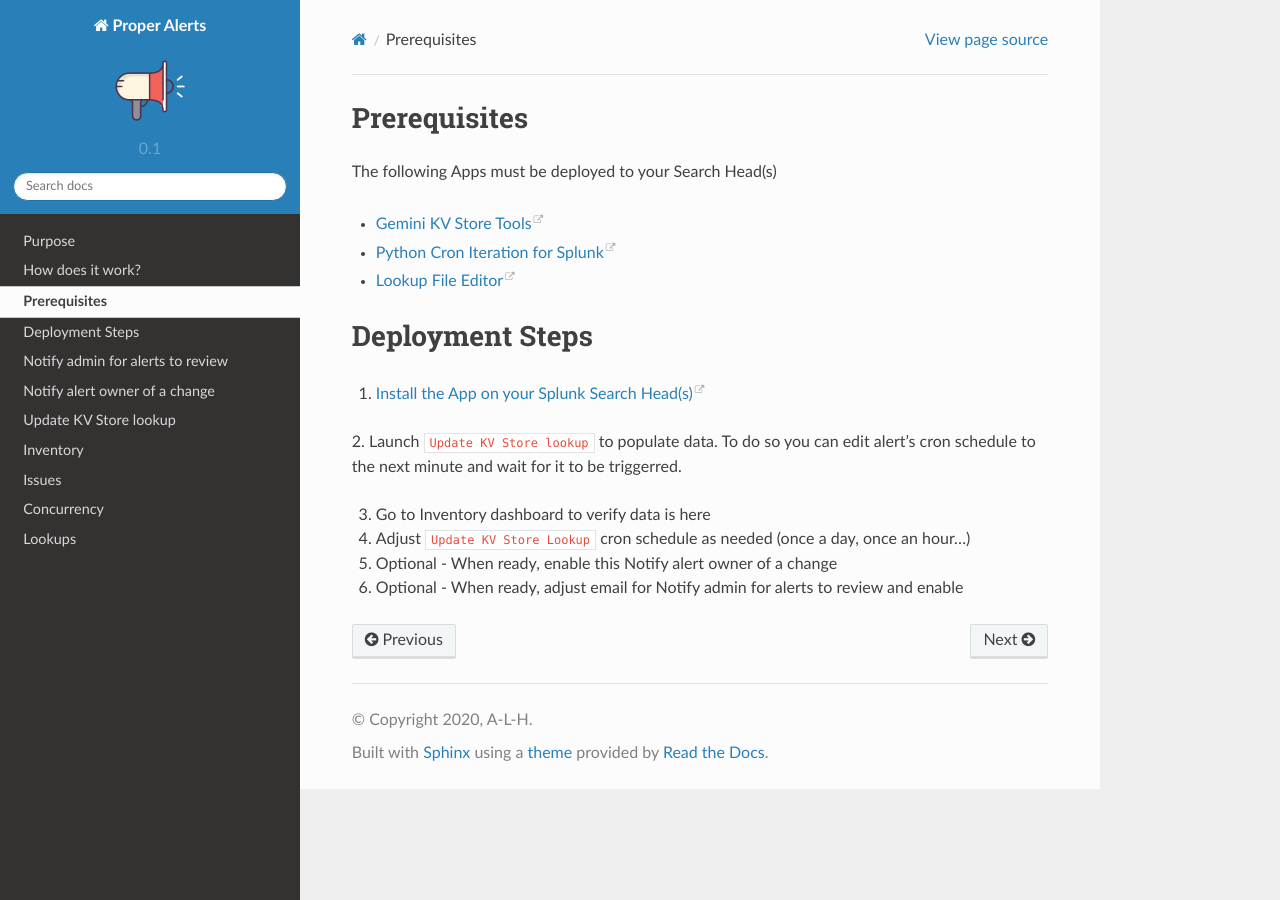
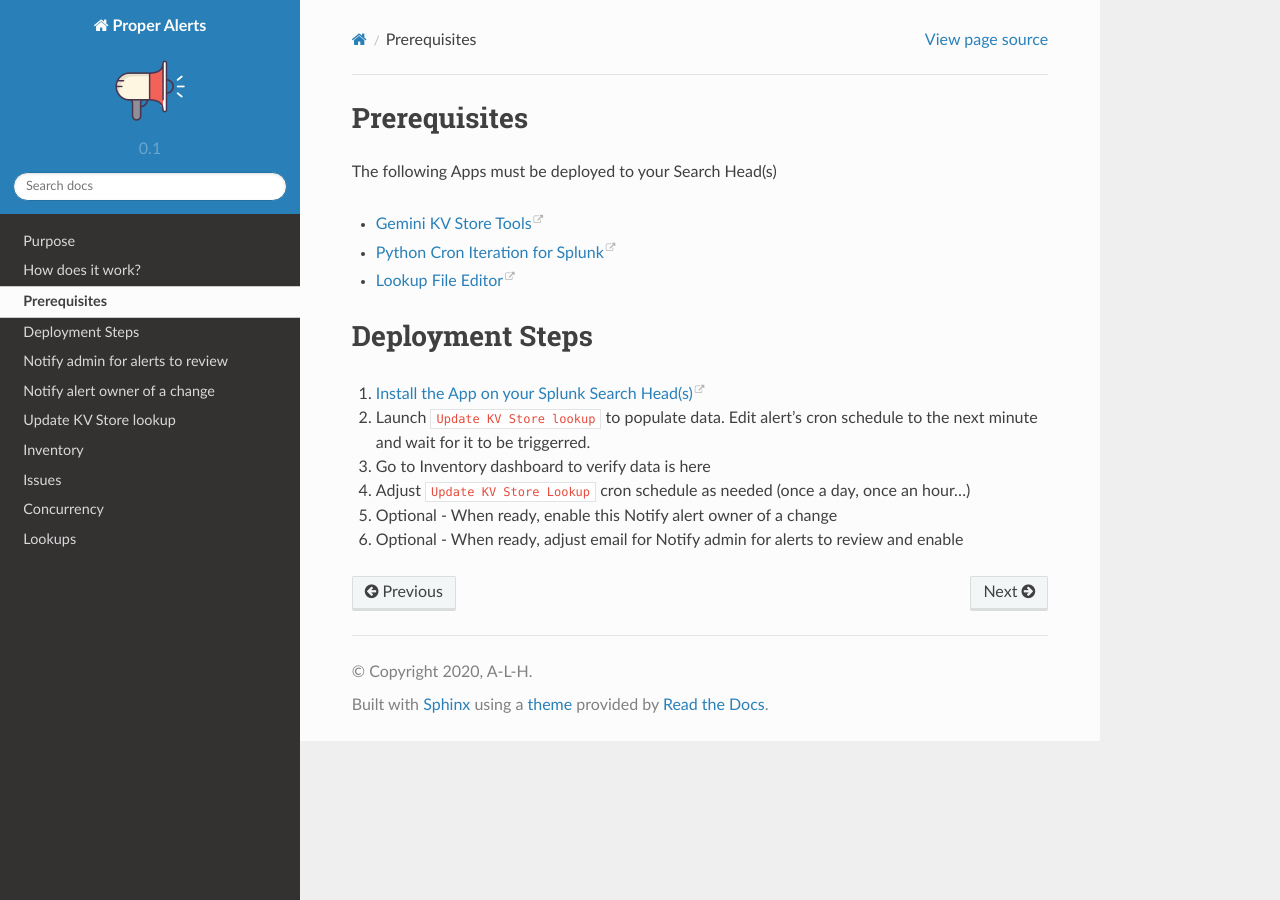
Before and after one commit to a-l-h/splunk-app-proper-alerts, a Sphinx documentation site: the page built from doc/install.rst, in a window 1280 px wide. Built offline with Sphinx 7.4.7 and the Read the Docs theme 2.0.0, drawn with Linux system fonts in a browser that asks for light colours.

Commit message:
Update install.rst

```diff
--- a/doc/install.rst
+++ b/doc/install.rst
@@ -12,8 +12,7 @@ Deployment Steps
 
 1. `Install the App on your Splunk Search Head(s) <https://docs.splunk.com/Documentation/Splunk/latest/Admin/Deployappsandadd-ons#Deployment_architectures>`_
 
-2. Launch ``Update KV Store lookup`` to populate data.
-To do so you can edit alert's cron schedule to the next minute and wait for it to be triggerred.
+2. Launch ``Update KV Store lookup`` to populate data. Edit alert's cron schedule to the next minute and wait for it to be triggerred.
 
 3. Go to Inventory dashboard to verify data is here
 
```
